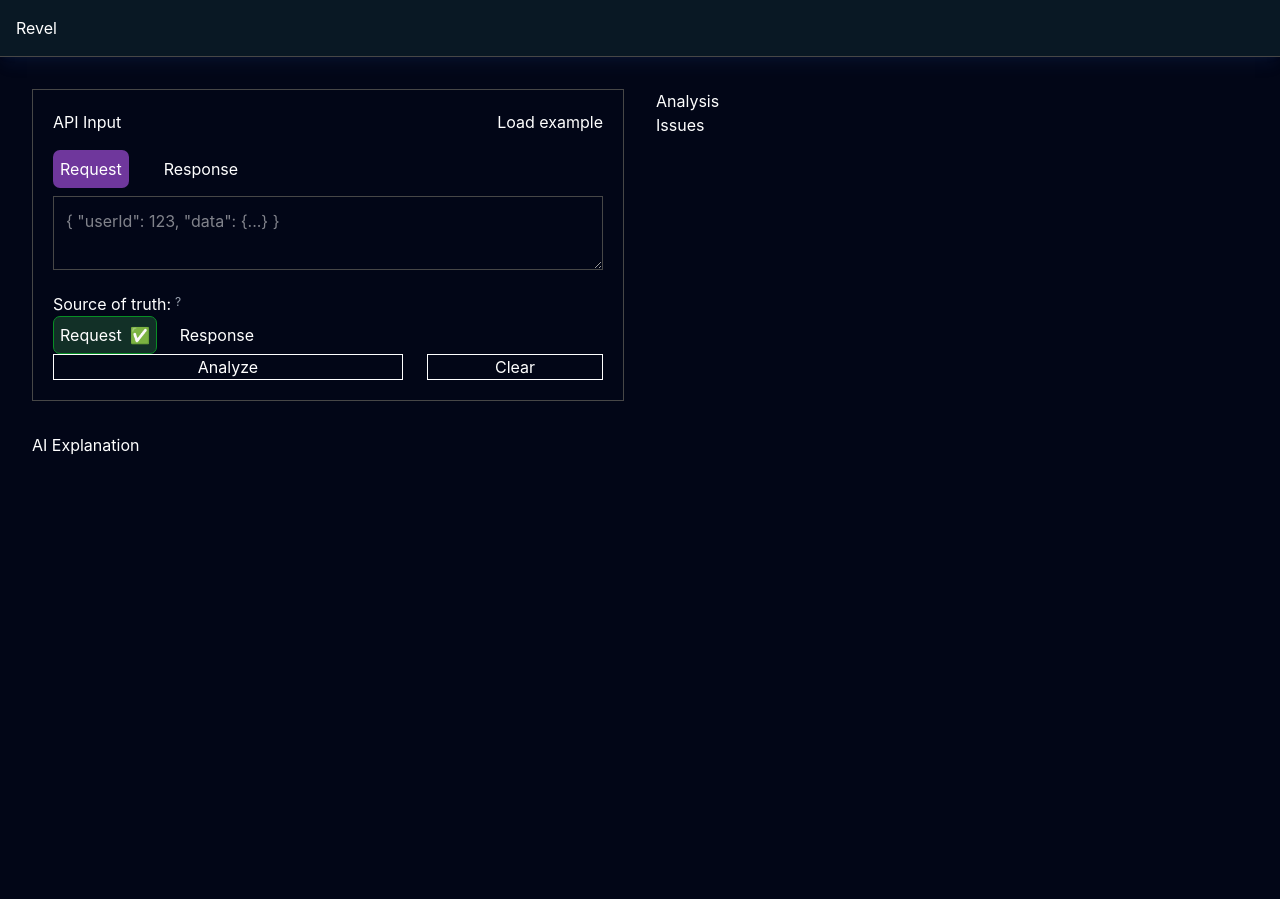
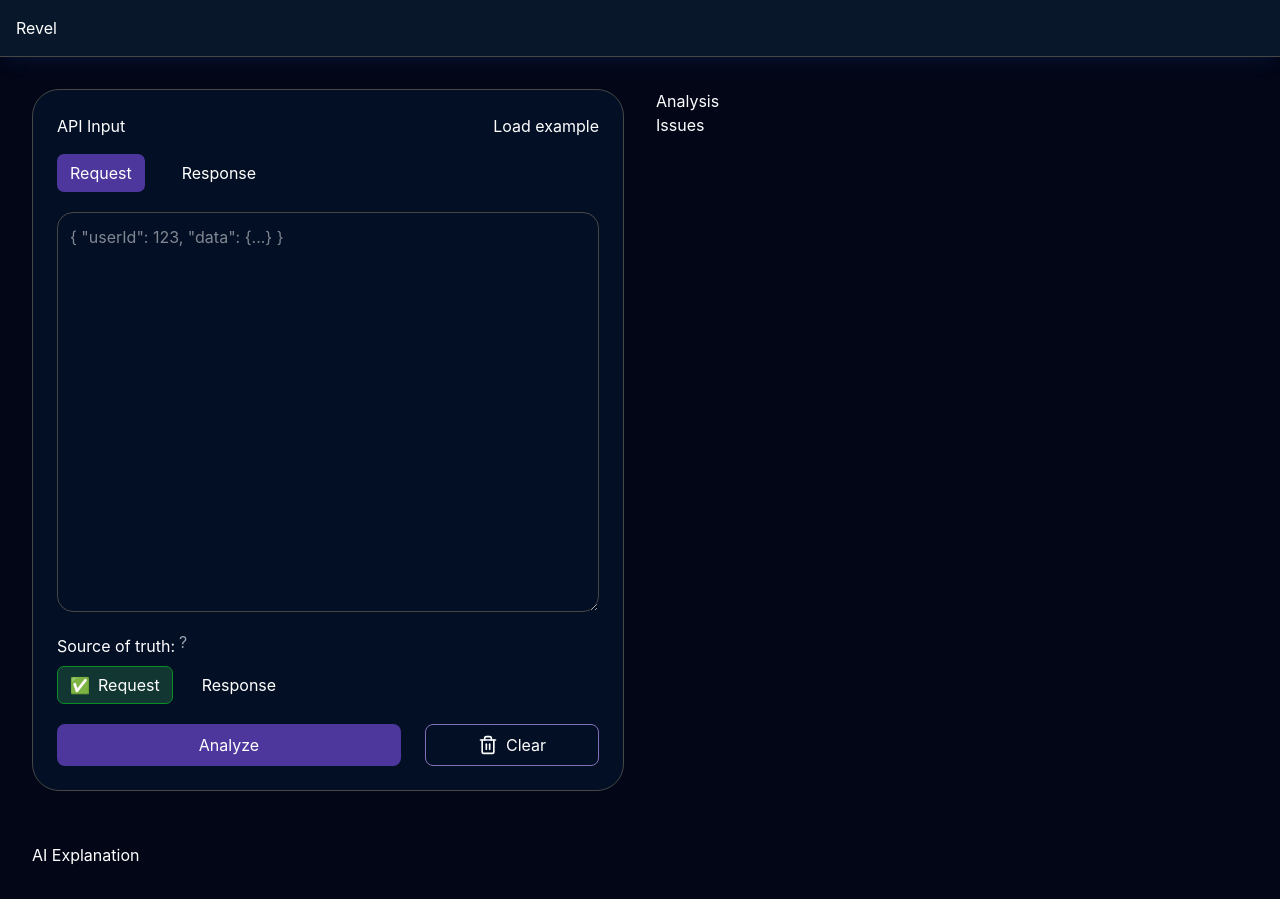
Before and after one commit to sandraamurao/revel, a React (Vite) app: page / in a window 1280 px wide. Before the commit the page ends 800 px from the top, so only its background shows below. Built offline with nearby package versions, Linux system fonts and the light colour scheme.

Commit message:
added styles to JsonInput form

```diff
--- a/package.json
+++ b/package.json
@@ -12,6 +12,7 @@
   "dependencies": {
     "@tailwindcss/vite": "^4.2.2",
     "lodash": "^4.18.1",
+    "lucide-react": "^1.8.0",
     "react": "^19.2.4",
     "react-dom": "^19.2.4",
     "react-hook-form": "^7.72.1",
--- a/src/components/JsonInput.tsx
+++ b/src/components/JsonInput.tsx
@@ -2,6 +2,7 @@ import { useState } from "react";
 import { useApiState } from "../store/useStore";
 import compareJson from "../utils/compareJson";
 import { getAiExplanation } from "../services/api";
+import { Trash2 } from "lucide-react";
 
 function JsonInput() {
 	const [activeTextArea, setActiveTextArea] = useState("Request");
@@ -39,8 +40,6 @@ function JsonInput() {
 	}
 
 	async function handleAnalyze() {
-		console.log("requestJson", requestJson);
-		console.log("responseJson", responseJson);
 		try {
 			const request = JSON.parse(requestJson);
 			const response = JSON.parse(responseJson);
@@ -55,24 +54,24 @@ function JsonInput() {
 					sourceOfTruth === "Request"
 						? compareJson(request, response, "")
 						: compareJson(response, request, "");
-				console.log("issues", issues);
 				setIssues(issues);
+
 				const explanation =
 					sourceOfTruth === "Request"
 						? await getAiExplanation(issues, request, response, sourceOfTruth)
 						: await getAiExplanation(issues, response, request, sourceOfTruth);
+
 				if (explanation) setAiExplanation(explanation);
 			}
 			return null;
 		} catch (err) {
-			console.log("error: ", err);
 			setError("Invalid JSON");
 		}
 	}
 
 	return (
 		<>
-			<div id="api-input-container" className="border border-[#474747] p-5">
+			<div id="api-input-container" className="border border-[#474747] bg-[#0b426d]/15 rounded-[27px] p-6 mb-5 ">
 				<div
 					id="api-input-header"
 					className="flex flex-row justify-between mb-4"
@@ -80,12 +79,12 @@ function JsonInput() {
 					<h1> API Input </h1>
 					<div> Load example </div>
 				</div>
-				<div id="api-btn-container" className="flex flex-row gap-7 mb-2">
+				<div id="api-btn-container" className="flex flex-row max-[400px]:flex-col gap-6 max-[400px]:gap-4 mb-5">
 					{apiLabels.map((filter) => (
 						<button
 							key={filter}
 							onClick={() => setActiveTextArea(filter)}
-							className={`border border-transparent rounded-[7px] p-1.5 ${activeTextArea === filter ? "bg-[#6f379c]" : ""}`}
+							className={`border border-transparent rounded-[7px] pl-3 pr-3 pt-1.5 pb-1.5 ${activeTextArea === filter ? "bg-[#4d379c]" : ""} hover:bg-[#1e2ba0]/35 hover:border-[#4d379c] `}
 						>
 							{filter}
 						</button>
@@ -98,7 +97,7 @@ function JsonInput() {
 							onChange={handleOnChange}
 							name="request"
 							placeholder='{ "userId": 123, "data": {...} }'
-							className="w-full p-3 border border-[#474747] focus:border-blue-500 outline-none"
+							className="w-full h-100 p-3 border border-[#474747] focus:border-blue-500 outline-none rounded-2xl overflow-auto"
 							value={requestJson}
 						>
 							{" "}
@@ -112,7 +111,7 @@ function JsonInput() {
 							onChange={handleOnChange}
 							name="response"
 							placeholder='{ "user_id": 123, "action": "fetch_data" }'
-							className="w-full p-3 border border-[#474747] focus:border-blue-500 outline-none"
+							className="w-full h-100 p-3 border border-[#474747] focus:border-blue-500 outline-none rounded-2xl overflow-auto"
 							value={responseJson}
 						>
 							{" "}
@@ -124,22 +123,22 @@ function JsonInput() {
 					<div className="relative inline-flex items-start">
 						<span>Source of truth:</span>
 						<div className="relative group ml-1 -mt-1">
-							<span className="cursor-pointer text-gray-400 text-xs">?</span>
+							<span className="cursor-pointer text-gray-400 text-s">?</span>
 							<div className="absolute hidden group-hover:block bg-gray-800 text-white text-xs p-2 rounded w-48 z-10 left-0 top-4">
 								Choose which side is the expected object format to follow.
 							</div>
 						</div>
 					</div>
-					<div className="flex flex-row items-center gap-4">
+					<div className="flex flex-row items-center gap-4 max-[400px]:flex-col max-[400px]:gap-2 mb-5 mt-2">
 						{apiLabels.map((filter) => (
 							<button
 								key={filter}
 								onClick={() => setMode(filter)}
-								className={`border  rounded-[7px] p-1.5 ${sourceOfTruth === filter ? "border border-[#088f25] bg-[#41aa57]/25" : "border-transparent"}`}
+								className={`border rounded-[7px] pt-1.5 pb-1.5 pl-3 pr-3 ${sourceOfTruth === filter ? "border border-[#088f25] bg-[#41aa57]/25" : "border-transparent"} hover:bg-[#2e663a]/20 hover:border-[#21532c]`}
 							>
 								<div className=" flex flex-row items-center gap-2">
+									{sourceOfTruth === filter && <div> ✅ </div>}
 									{filter}
-									{sourceOfTruth === filter && <div> ✅ </div>} {""}
 								</div>
 							</button>
 						))}
@@ -147,11 +146,11 @@ function JsonInput() {
 				</div>
 
 				<div id="btns-container" className="flex flex-row gap-6">
-					<button className="flex-2 border" onClick={handleAnalyze}>
-						{" "}
-						Analyze{" "}
+					<button className="flex-2 rounded-lg pt-2 pb-2 bg-[#4d379c] hover:bg-[#5857a5]" onClick={handleAnalyze}>
+						Analyze
 					</button>
-					<button className="flex-1 border"> Clear </button>
+					<button className="flex-1 border-[0.5px] border-[#836fb9] rounded-lg pt-2 pb-2 hover:bg-[#b91010] hover:border-[#eb5959]">
+						<span className=" flex flex-row items-center justify-center-safe gap-2"><Trash2 className="w-5 h-5" /> Clear  </span></button>
 				</div>
 			</div>
 		</>
--- a/src/components/NavBar.tsx
+++ b/src/components/NavBar.tsx
@@ -2,7 +2,7 @@ function NavBar() {
 
   return (
     <>
-    <div className="flex flex-col sm:flex-row justify-between border-b border-[#474747] bg-[#091824] shadow-lg shadow-[#2a5ab3]/10 p-4">
+    <div className="flex flex-col sm:flex-row justify-between border-b border-[#474747] bg-[#0f2a3f]/50 shadow-lg shadow-[#2a5ab3]/10 p-4">
       <div> Revel </div>
     </div>
     </>
```
Also changed, not shown: 1 other file (tests, documents, lock files or other folders).
